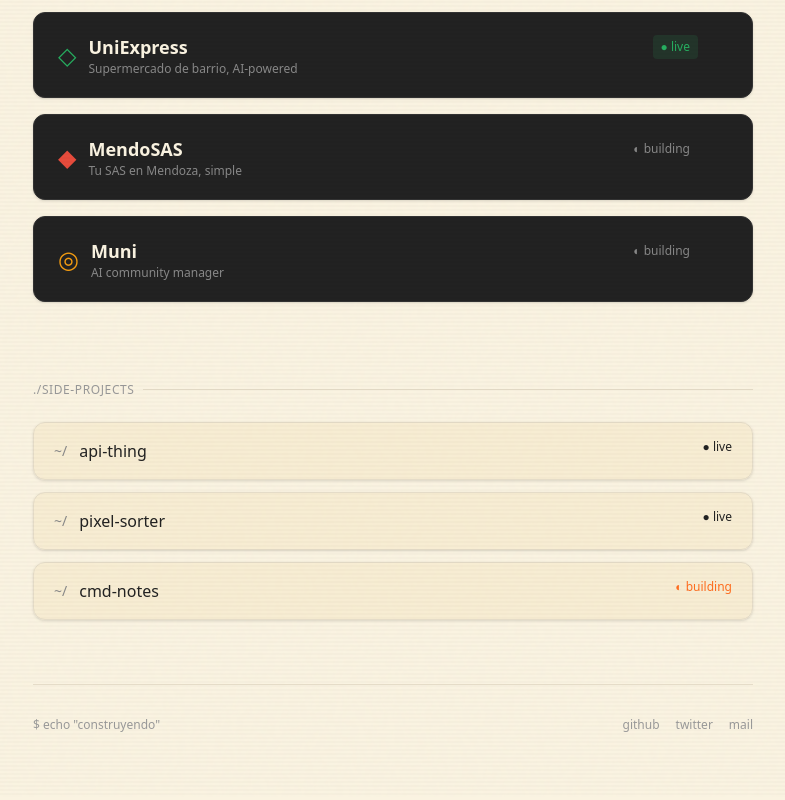
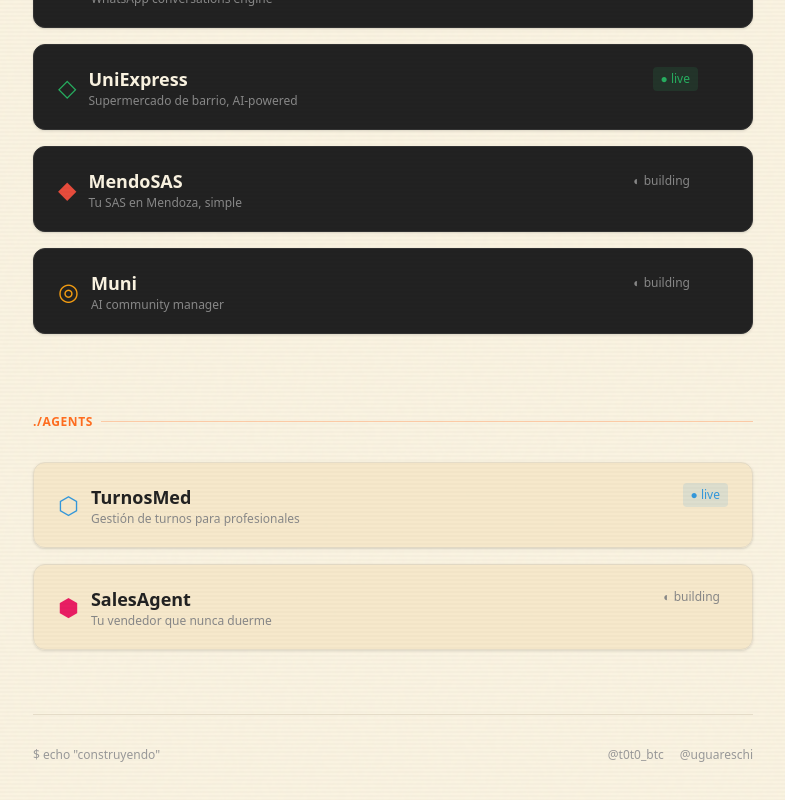
Before and after one commit to angeant/t0t0, a Next.js app: page / in a window 1280 px wide. Shown: the part 478-1278 px from the top of the page, without its empty margins (247-1032 px from the left). Built offline with nearby package versions, Linux system fonts and the light colour scheme.

Commit message:
Add agents section (TurnosMed, SalesAgent), update intro with t0t0 + ulish

```diff
--- a/src/app/page.tsx
+++ b/src/app/page.tsx
@@ -14,12 +14,14 @@ interface Venture {
   icon: string;
 }
 
-interface Project {
+interface Agent {
   id: string;
   name: string;
+  tagline: string;
   description: string;
-  url: string;
-  status: "live" | "building" | "idea";
+  status: "live" | "building" | "soon";
+  color: string;
+  icon: string;
 }
 
 const ventures: Venture[] = [
@@ -75,47 +77,36 @@ const ventures: Venture[] = [
   },
 ];
 
-const projects: Project[] = [
+const agents: Agent[] = [
   {
-    id: "1",
-    name: "api-thing",
-    description: "wrapper minimalista para apis rest. menos código, más café.",
-    url: "https://github.com/t0t0/api-thing",
+    id: "a1",
+    name: "TurnosMed",
+    tagline: "Gestión de turnos para profesionales",
+    description: "Agent para management de turnos de médicos y otros profesionales. Agenda, confirma, reprograma y hace seguimiento automático.",
     status: "live",
+    color: "#3498DB",
+    icon: "⬡",
   },
   {
-    id: "2",
-    name: "pixel-sorter",
-    description: "ordena pixeles de imágenes por brillo. arte glitch on demand.",
-    url: "https://github.com/t0t0/pixel-sorter",
-    status: "live",
-  },
-  {
-    id: "3",
-    name: "cmd-notes",
-    description: "notas desde la terminal. sin distracciones, solo texto.",
-    url: "https://github.com/t0t0/cmd-notes",
+    id: "a2",
+    name: "SalesAgent",
+    tagline: "Tu vendedor que nunca duerme",
+    description: "Agent de ventas que califica leads, hace seguimiento y cierra oportunidades. Integrado con tu CRM y canales de comunicación.",
     status: "building",
+    color: "#E91E63",
+    icon: "⬢",
   },
 ];
-
-const statusStyles = {
-  live: "text-[#222]",
-  building: "text-[#FF6D1F]",
-  idea: "text-[#888]",
-  soon: "text-[#888]",
-};
 
 const statusLabels = {
   live: "● live",
   building: "◐ building",
-  idea: "○ idea",
   soon: "○ soon",
 };
 
 export default function Home() {
-  const [hoveredId, setHoveredId] = useState<string | null>(null);
   const [hoveredVenture, setHoveredVenture] = useState<string | null>(null);
+  const [hoveredAgent, setHoveredAgent] = useState<string | null>(null);
 
   return (
     <main className="min-h-screen bg-[#FAF3E1] relative scanlines noise">
@@ -125,15 +116,33 @@ export default function Home() {
           <div className="flex items-center gap-2 mb-4">
             <span className="text-[#FF6D1F] text-xl">{">"}</span>
             <h1 className="text-2xl font-bold text-[#222] tracking-tight">
-              t0t0
+              t0t0 + ulish
             </h1>
             <span className="cursor-blink text-[#FF6D1F]">_</span>
           </div>
           <p className="text-sm text-[#666] font-mono leading-relaxed">
-            product builder. haciendo cosas que a veces funcionan.
+            Soy t0t0 y junto a Ulish, amamos construir productos digitales.
             <br />
             <span className="text-[#999]">// building products, shipping companies</span>
           </p>
+          <div className="flex gap-4 mt-4">
+            <a
+              href="https://twitter.com/t0t0_btc"
+              target="_blank"
+              rel="noopener noreferrer"
+              className="text-xs text-[#888] hover:text-[#FF6D1F] transition-colors"
+            >
+              @t0t0_btc
+            </a>
+            <a
+              href="https://twitter.com/uguareschi"
+              target="_blank"
+              rel="noopener noreferrer"
+              className="text-xs text-[#888] hover:text-[#FF6D1F] transition-colors"
+            >
+              @uguareschi
+            </a>
+          </div>
         </header>
 
         {/* Ventures Section */}
@@ -158,7 +167,6 @@ export default function Home() {
                 <Card
                   className={`
                     bg-[#222] border-[#333]
-                    hover:border-[${venture.color}]/50
                     transition-all duration-300 cursor-pointer
                     py-5 px-6 group overflow-hidden relative
                   `}
@@ -233,57 +241,82 @@ export default function Home() {
           </div>
         </section>
 
-        {/* Side Projects */}
-        <section>
-          <div className="flex items-center gap-2 mb-6">
-            <span className="text-xs text-[#999] uppercase tracking-wider">
-              ./side-projects
+        {/* Agents Section */}
+        <section className="mb-16">
+          <div className="flex items-center gap-2 mb-8">
+            <span className="text-xs text-[#FF6D1F] uppercase tracking-wider font-bold">
+              ./agents
             </span>
-            <div className="flex-1 h-px bg-[#E5DCC8]" />
+            <div className="flex-1 h-px bg-[#FF6D1F]/30" />
           </div>
 
-          <div className="grid gap-3">
-            {projects.map((project) => (
-              <a
-                key={project.id}
-                href={project.url}
-                target="_blank"
-                rel="noopener noreferrer"
-                onMouseEnter={() => setHoveredId(project.id)}
-                onMouseLeave={() => setHoveredId(null)}
+          <div className="grid gap-4">
+            {agents.map((agent) => (
+              <div
+                key={agent.id}
+                onMouseEnter={() => setHoveredAgent(agent.id)}
+                onMouseLeave={() => setHoveredAgent(null)}
               >
                 <Card
                   className={`
-                    bg-[#F5E7C6]/50 border-[#E5DCC8]
-                    hover:bg-[#F5E7C6] hover:border-[#FF6D1F]/30
-                    transition-all duration-200 cursor-pointer
-                    py-4 px-5 group
+                    bg-[#F5E7C6]/80 border-[#E5DCC8]
+                    transition-all duration-300
+                    py-5 px-6 group overflow-hidden relative
                   `}
+                  style={{
+                    borderColor: hoveredAgent === agent.id ? `${agent.color}50` : '#E5DCC8',
+                  }}
                 >
-                  <div className="flex items-start justify-between">
-                    <div className="flex-1">
+                  {/* Glow effect on hover */}
+                  <div
+                    className="absolute inset-0 opacity-0 group-hover:opacity-100 transition-opacity duration-500"
+                    style={{
+                      background: `radial-gradient(ellipse at top right, ${agent.color}10, transparent 70%)`,
+                    }}
+                  />
+
+                  <div className="relative z-10">
+                    <div className="flex items-start justify-between mb-3">
                       <div className="flex items-center gap-3">
-                        <span className="text-[#888] text-sm group-hover:text-[#FF6D1F] transition-colors">
-                          ~/
+                        <span
+                          className="text-2xl"
+                          style={{ color: agent.color }}
+                        >
+                          {agent.icon}
                         </span>
-                        <h3 className="font-medium text-[#222] group-hover:text-[#222]">
-                          {project.name}
-                        </h3>
+                        <div>
+                          <h3 className="font-bold text-[#222] text-lg group-hover:text-[#111] transition-colors">
+                            {agent.name}
+                          </h3>
+                          <p className="text-xs text-[#888] group-hover:text-[#666] transition-colors">
+                            {agent.tagline}
+                          </p>
+                        </div>
                       </div>
 
-                      {hoveredId === project.id && (
-                        <p className="mt-2 text-sm text-[#666] card-description ml-7">
-                          {project.description}
-                        </p>
-                      )}
+                      <span
+                        className="text-xs font-mono px-2 py-1 rounded"
+                        style={{
+                          color: agent.status === 'live' ? agent.color : '#888',
+                          backgroundColor: agent.status === 'live' ? `${agent.color}20` : 'transparent',
+                        }}
+                      >
+                        {statusLabels[agent.status]}
+                      </span>
                     </div>
 
-                    <span className={`text-xs font-mono ${statusStyles[project.status]}`}>
-                      {statusLabels[project.status]}
-                    </span>
+                    <p
+                      className={`
+                        text-sm text-[#666] leading-relaxed pl-9
+                        transition-all duration-300 overflow-hidden
+                        ${hoveredAgent === agent.id ? 'max-h-20 opacity-100 mt-0' : 'max-h-0 opacity-0 -mt-3'}
+                      `}
+                    >
+                      {agent.description}
+                    </p>
                   </div>
                 </Card>
-              </a>
+              </div>
             ))}
           </div>
         </section>
@@ -294,26 +327,20 @@ export default function Home() {
             <span>$ echo &quot;construyendo&quot;</span>
             <div className="flex gap-4">
               <a
-                href="https://github.com/t0t0"
+                href="https://twitter.com/t0t0_btc"
                 target="_blank"
                 rel="noopener noreferrer"
                 className="hover:text-[#FF6D1F] transition-colors"
               >
-                github
+                @t0t0_btc
               </a>
               <a
-                href="https://twitter.com/t0t0"
+                href="https://twitter.com/uguareschi"
                 target="_blank"
                 rel="noopener noreferrer"
                 className="hover:text-[#FF6D1F] transition-colors"
               >
-                twitter
-              </a>
-              <a
-                href="mailto:hola@t0t0.dev"
-                className="hover:text-[#FF6D1F] transition-colors"
-              >
-                mail
+                @uguareschi
               </a>
             </div>
           </div>
```
